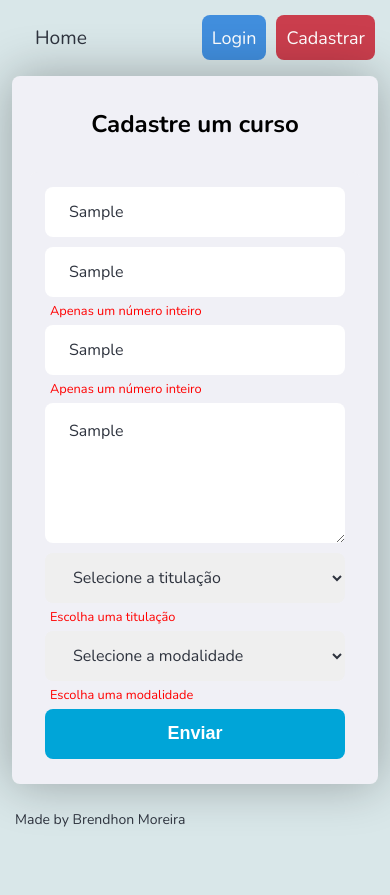
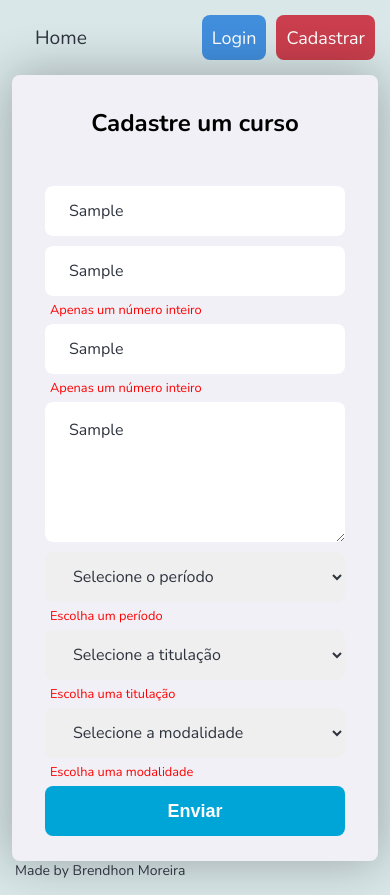
Before and after one commit to Brendhon/SearchFacul_Web, a React (Create React App) app: page /course/create in a window 390 px wide. Both pictures are taken after typing "Sample", "Sample", "Sample", "Sample" into the empty fields and a click on the button "Enviar". Before the commit the page ends 844 px from the top, so only its background shows below. Built offline with nearby package versions, Linux system fonts and the light colour scheme.

Commit message:
add: period attribute

```diff
--- a/src/components/Card/Card.jsx
+++ b/src/components/Card/Card.jsx
@@ -40,6 +40,7 @@ const Card = props => {
                                     duration: props.duration,
                                     titration: props.titration,
                                     modality: props.modality,
+                                    period: props.period,
                                     score: props.score
                                 })}>
                                 <FiEdit />
--- a/src/components/Form/Course.css
+++ b/src/components/Form/Course.css
@@ -16,7 +16,7 @@
 }
 
 .course-container .course-form  {
-    width: 500px;
+    width: 650px;
 
     display: grid;
     gap: 5px;
@@ -26,8 +26,8 @@
     "name  name  name name"
     "errName  errName  errName errName"
 
-    "score  score  duration duration"
-    "errScore  errScore  errDuration errDuration"
+    "score  duration period period"
+    "errScore  errDuration errPeriod errPeriod"
 
     "description description description description"
     "errDescription errDescription errDescription errDescription"
@@ -64,6 +64,10 @@
     grid-area: errModality;
 }
 
+.course-container .course-form .error-period {
+    grid-area: errPeriod;
+}
+
 .course-container .course-form .name {
     grid-area: name;
 }
@@ -74,6 +78,10 @@
 
 .course-container .course-form .score {
     grid-area: score;
+}
+
+.course-container .course-form .period {
+    grid-area: period;
 }
 
 .course-container .course-form .select-titration {
@@ -92,6 +100,12 @@
     grid-area: button;
 
     margin-bottom: 10px;
+}
+
+@media(max-width: 750px) {
+    .course-container .course-form {
+        width: 450px;
+    }
 }
 
 @media(max-width: 600px) {
@@ -119,6 +133,9 @@
         "description"
         "errDescription"
 
+        "period"
+        "errPeriod"
+
         "select-titration"
         "errTitration"
 
--- a/src/components/Form/Course.jsx
+++ b/src/components/Form/Course.jsx
@@ -15,6 +15,7 @@ const FormCourse = props => {
         description: props.description || "",
         titration: props.titration || "",
         modality: props.modality || "",
+        period: props.period || ""
     }
 
     return (
@@ -34,15 +35,29 @@ const FormCourse = props => {
                         placeholder="Nome do curso" />
                     <ErrorMessage className="form-error error-name" component="span" name="name" />
 
+                    <Field name="score"
+                        className="form-field score"
+                        placeholder="Nota MAC" />
+                    <ErrorMessage className="form-error error-score" component="span" name="score" />
+
                     <Field name="duration"
                         className="form-field duration"
                         placeholder="Duração (anos)" />
                     <ErrorMessage className="form-error error-duration" component="span" name="duration" />
 
-                    <Field name="score"
-                        className="form-field score"
-                        placeholder="Nota MAC" />
-                    <ErrorMessage className="form-error error-score" component="span" name="score" />
+                    <Field as="select"
+                        className="form-field period"
+                        name="period">
+
+                        <option value="">Selecione o período</option>
+                        <option value="Diurno">Diurno</option>
+                        <option value="Matutino">Matutino</option>
+                        <option value="Vespertino">Vespertino</option>
+                        <option value="Integral">Integral</option>
+                        <option value="Noturno">Noturno</option>
+
+                    </Field>
+                    <ErrorMessage className="form-error error-period" component="span" name="period" />
 
                     <Field as="textarea"
                         name="description"
--- a/src/components/InfoCard/InfoCard.jsx
+++ b/src/components/InfoCard/InfoCard.jsx
@@ -26,6 +26,8 @@ const InfoCard = props =>
                 <p>{props.titration}</p>
 
                 <p>{props.modality}</p>
+
+                <p>{props.period}</p>
 
                 <p className="align-items"><FiClock className="info-content-data-icon" />{props.duration} anos</p>
 
--- a/src/utils/schemas.jsx
+++ b/src/utils/schemas.jsx
@@ -4,13 +4,14 @@ const courseSchema = yup.object().shape({
 
     name: yup.string().required('Informe um nome'),
     duration: yup.string().length(1, 'Apenas um número inteiro').matches(/[0-9]+/gi, "Apenas números inteiros")
-        .required('Informe a duração do curso'),
+        .required('Informe a duração'),
     score: yup.string()
         .length(1, 'Apenas um número inteiro')
         .matches(/[0-5]+/gi, "Apenas números de 0 - 5"),
     description: yup.string().trim().required('Informe uma descrição'),
     titration: yup.string().required('Escolha uma titulação'),
     modality: yup.string().required('Escolha uma modalidade'),
+    period: yup.string().required('Escolha um período'),
 
 })
 
```
